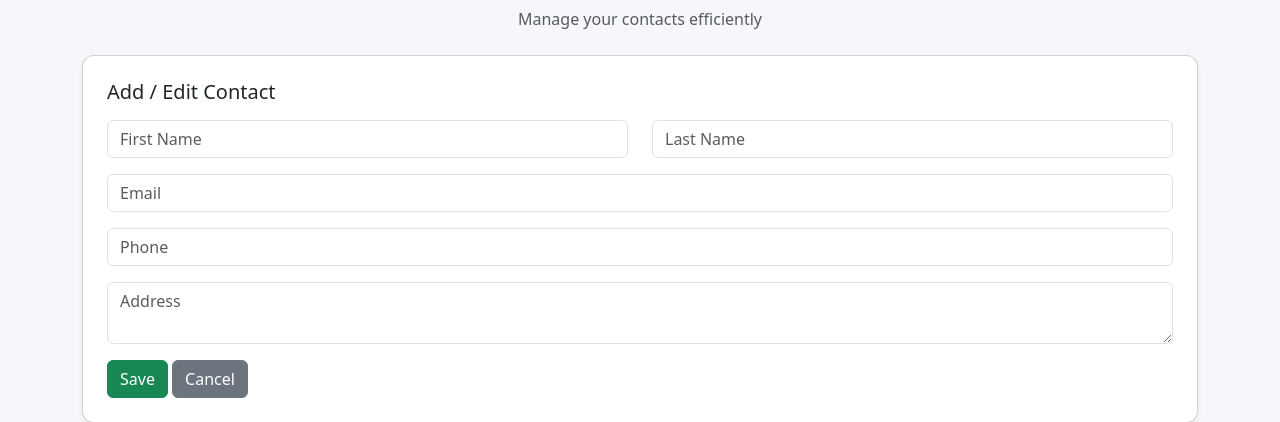
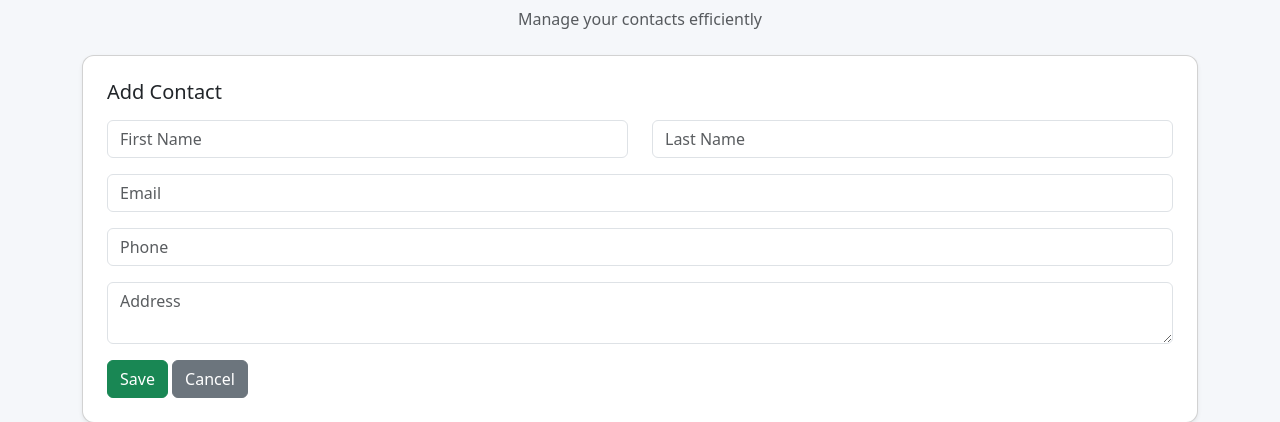
Before and after one commit to whoami-saloni/Contact-Management-System, a Flask app: page /add in a window 1280 px wide. Shown: the part 87-509 px from the top of the page. Run offline with Flask 3, Linux system fonts and the light colour scheme.

Commit message:
Change heading from 'Add / Edit Contact' to 'Add Contact'

```diff
--- a/templates/add.html
+++ b/templates/add.html
@@ -4,7 +4,7 @@
 
 <div class="card p-4 shadow-sm">
 
-    <h5 class="mb-3">Add / Edit Contact</h5>
+    <h5 class="mb-3">Add  Contact</h5>
     {% with messages = get_flashed_messages(with_categories=true) %}
         {% if messages %}
             {% for category, message in messages %}
```
